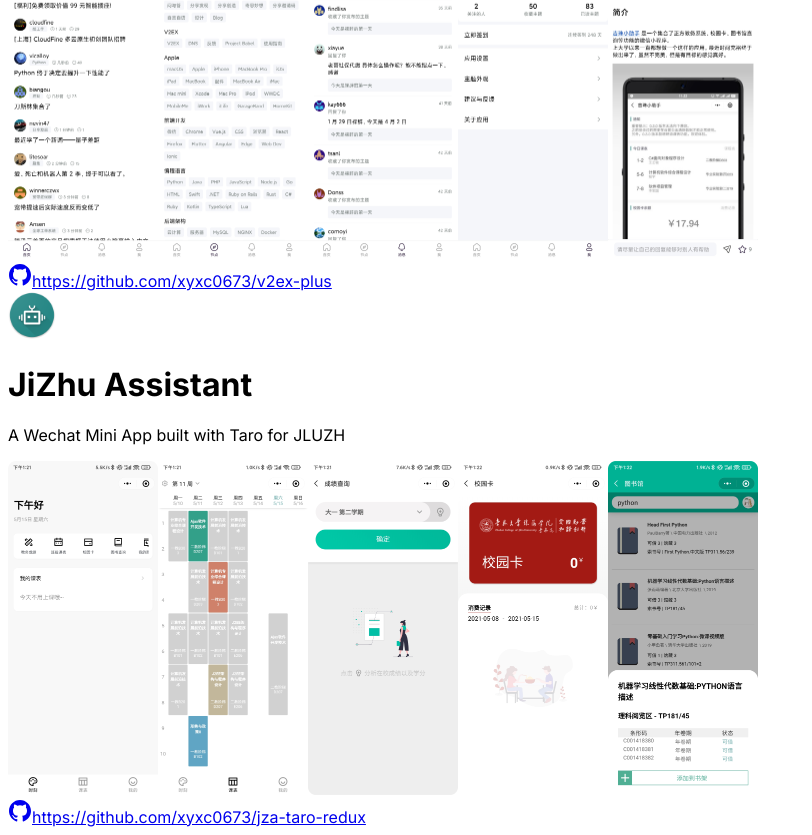
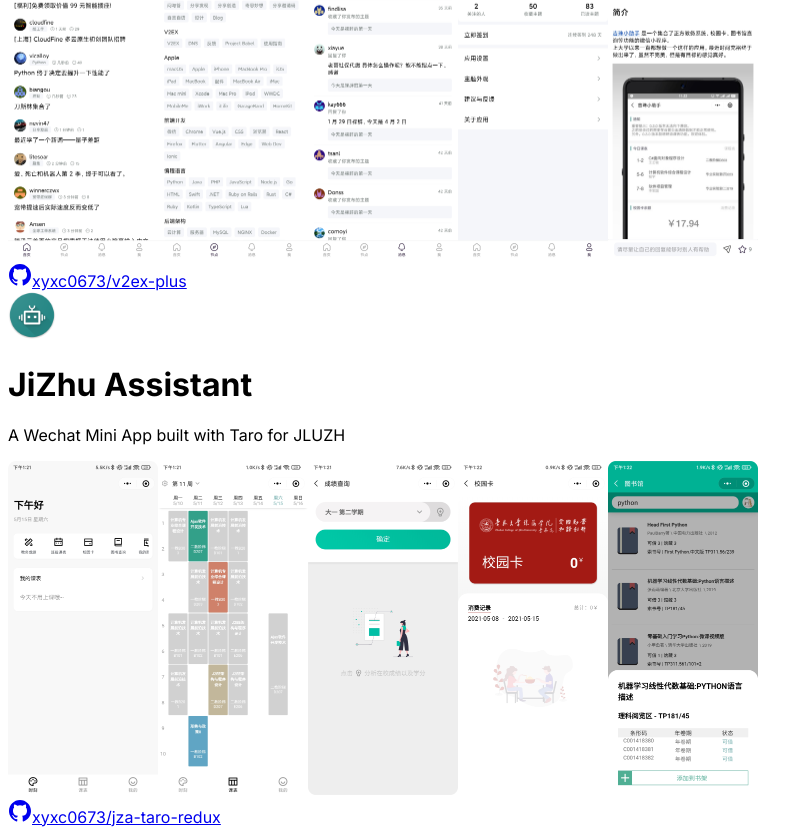
Before and after one commit to xyxc0673/xym.im, a Next.js app: page / in a window 1280 px wide. Shown: the part 326-1161 px from the top of the page, without its empty margins (0-812 px from the left). Built offline with nearby package versions, Linux system fonts and the light colour scheme.

Commit message:
feat: short github display link

```diff
--- a/app/ProjectCard.tsx
+++ b/app/ProjectCard.tsx
@@ -35,7 +35,7 @@
         </h1>
       </div>
       <p>{description}</p>
-      <div className={hstack({ gap: '8' })}>
+      <div className={hstack({ gap: '8', overflowX: 'scroll' })}>
         {images.map((image) => (
           <Image
             key={image}
@@ -49,9 +49,11 @@
           />
         ))}
       </div>
+      <div className={hstack()}>
         <Link
-        href={url}
+          href={`https://github.com/${url}`}
           className={hstack({
+            gap: '1',
             _hover: {
               textDecoration: 'underline',
             },
@@ -68,6 +70,7 @@
           </span>
         </Link>
       </div>
+    </div>
   );
 };
 
--- a/config/projects.tsx
+++ b/config/projects.tsx
@@ -13,7 +13,7 @@
     id: 'v2ex-plus',
     description:
       'A V2EX client built with React Native and Typescript and Redux',
-    url: 'https://github.com/xyxc0673/v2ex-plus',
+    url: 'xyxc0673/v2ex-plus',
     icon: '/projects/v2ex-plus/icon.svg',
     images: [
       '/projects/v2ex-plus/1.png',
@@ -27,7 +27,7 @@
     name: 'JiZhu Assistant',
     id: 'jizhu-assistant',
     description: 'A Wechat Mini App built with Taro for JLUZH',
-    url: 'https://github.com/xyxc0673/jza-taro-redux',
+    url: 'xyxc0673/jza-taro-redux',
     icon: '/projects/jizhu-assistant/icon.svg',
     images: [
       '/projects/jizhu-assistant/1.png',
```
Lines whose indentation alone changed are shown as unchanged.
